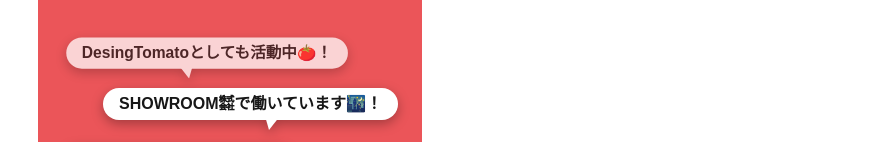
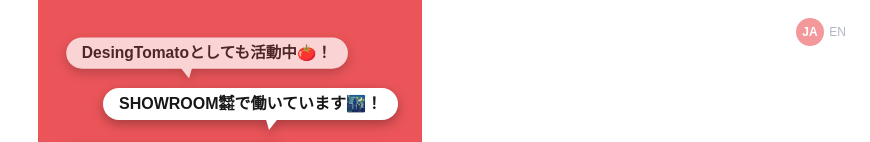
Before and after one commit to tzptzptzptzptzp/profile, a Next.js app: page / in a window 1280 px wide. Shown: the top 142 px of the page, without its empty margins (410-1280 px from the left). Built offline with nearby package versions, Linux system fonts and the light colour scheme.

Commit message:
✨ 言語切り替え機能を作成

```diff
--- a/app/page.tsx
+++ b/app/page.tsx
@@ -1,10 +1,14 @@
 import { CharacterImage } from "@/components/CharacterImage";
 import { DialogueArea } from "@/components/DialogueArea";
 import { Frame } from "@/components/Frame";
+import { LanguageToggle } from "@/components/LanguageToggle";
 
 export default function Home() {
   return (
     <main className="flex items-center justify-center w-dvw h-dvh">
+      <div className="fixed md:top-4 md:right-4 bottom-3 md:bottom-auto left-3 md:left-auto z-20 h-8">
+        <LanguageToggle />
+      </div>
       <Frame>
         <div className="flex flex-col relative w-full h-screen bg-main">
           <DialogueArea />
--- a/components/DialogueArea.tsx
+++ b/components/DialogueArea.tsx
@@ -2,7 +2,8 @@
 
 import { useEffect, useState, useRef } from "react";
 import { Balloon } from "./Balloon";
-import { PROFILE_JA } from "@/constants/profile";
+import { PROFILE_JA, PROFILE_EN } from "@/constants/profile";
+import { useLanguageState } from "@/hooks/useLanguageState";
 
 // 吹き出し表示間隔（750ms）
 const INTERVAL_DELAY = 750;
@@ -10,19 +11,24 @@
 /**
  * キャラクターのセリフを吹き出しで順次表示するコンポーネント
  * - 750ms間隔でフワッとしたアニメーションと共に吹き出しを表示
- * - 新しい吹き出しが表示されると自動的にスクロール（吹き出しの30px上）
+ * - 新しい吹き出しが表示されると自動的にスクロール（吹き出しの25px上）
  * - 左右交互に吹き出しを配置してチャット風の見た目を演出
+ * - 言語切り替えに対応（JP/EN）
  */
 export const DialogueArea = () => {
+  const { language } = useLanguageState();
   const [visibleCount, setVisibleCount] = useState(0);
   const containerRef = useRef<HTMLDivElement>(null); // スクロールコンテナの参照
   const lastBalloonRef = useRef<HTMLDivElement>(null); // 最新の吹き出しの参照
+
+  // 現在の言語に応じてデータを取得
+  const currentProfile = language === "JA" ? PROFILE_JA : PROFILE_EN;
 
   // 750ms間隔で吹き出しを順次表示
   useEffect(() => {
     const timer = setInterval(() => {
       setVisibleCount((prev) => {
-        if (prev < PROFILE_JA.length) {
+        if (prev < currentProfile.length) {
           return prev + 1;
         }
         clearInterval(timer);
@@ -31,7 +37,9 @@
     }, INTERVAL_DELAY);
 
     return () => clearInterval(timer);
-  }, []);
+  }, [currentProfile.length]);
+
+  // 言語が切り替わったときにリセット（key propでコンポーネントを再マウント）
 
   // 新しい吹き出しが表示されたとき、その吹き出しの30px上にスムーズスクロール
   useEffect(() => {
@@ -58,10 +66,11 @@
 
   return (
     <div
+      key={language} // 言語変更時にコンポーネントをリマウントしてstateをリセット
       ref={containerRef}
       className="flex flex-col-reverse gap-6 overflow-y-scroll min-h-full px-6 pt-6 pb-[calc(100dvw+1rem)] md:pb-100 hide-scrollbar"
     >
-      {PROFILE_JA.slice(0, visibleCount).map((text, index) => (
+      {currentProfile.slice(0, visibleCount).map((text, index) => (
         <div
           ref={index === visibleCount - 1 ? lastBalloonRef : null} // 最新の吹き出しに参照を設定
           className={`flex ${index % 2 === 0 ? "justify-start" : "justify-end"} animate-balloon-appear`}
```
